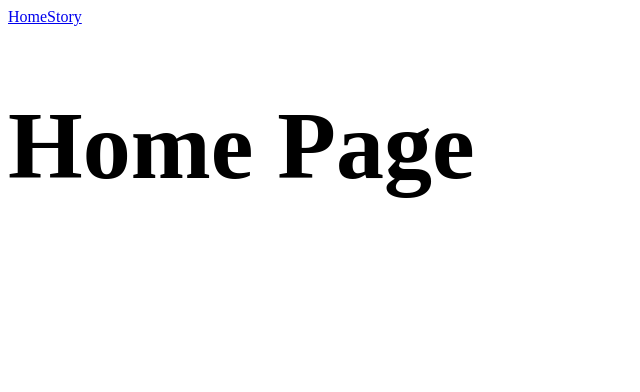
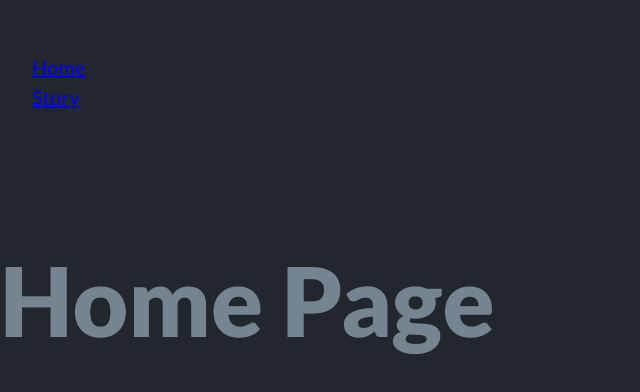
Before and after one commit to christopher-aube/iron-legends, a React (Vite) app: page /iron-legends/ in a window 1280 px wide. Shown: the top 392 px of the page, without its empty margins (0-640 px from the left). Built offline with nearby package versions, Linux system fonts and the light colour scheme.

Commit message:
UPDATE - basic styling

```diff
--- a/src/components/app/index.tsx
+++ b/src/components/app/index.tsx
@@ -1,8 +1,9 @@
 import React from 'react'
 import { BrowserRouter as Router, Routes, Route, Navigate } from 'react-router-dom'
+import styles from './styles.module.scss'
+import { Nav } from '../nav'
 import pageHome from '../../pages/home'
 import pageStory from '../../pages/story'
-import { Nav } from '../nav'
 
 const basename = '/iron-legends'
 
@@ -17,12 +18,13 @@ const ReRoute = () => {
 }
 
 const AppRoutes = () => {
+  console.log('styles', styles)
   return (
     <Router basename={basename}>
-      <aside>
+      <aside className={styles.pane}>
         <Nav />
       </aside>
-      <main>
+      <main className={styles.main}>
         <Routes>
           <Route path={`${pageStory.Route}`} element={<pageStory.Page />}/>
           <Route path={`${pageHome.Route}`} element={<pageHome.Page />}/>
--- /dev/null
+++ b/src/components/app/styles.module.scss
@@ -0,0 +1,29 @@
+@use '../../styles' as *;
+
+html,
+body {
+  background-color: $sys-bg-default;
+  color: $sys-color-default;
+  margin: 0;
+  padding: 0;
+}
+
+body {
+  font-size: 1.25rem;
+  font-family: 'Lato', sans-serif;
+}
+
+#app {
+  display: flex;
+  height: 100vh;
+}
+
+.pane {
+  min-width: 300px;
+  padding: 2rem;
+}
+
+.main {
+  max-height: 100%;
+  overflow-y: auto;
+}
--- a/src/components/nav/index.tsx
+++ b/src/components/nav/index.tsx
@@ -8,7 +8,11 @@ const createLinks = () => {
   const pages = [pageHome, pageStory]
 
   return pages.map((page, index) => {
-    return <Link key={index} to={`${page.Route}`} className={styles.navItem}>{page.Name}</Link>
+    return (
+      <li>
+        <Link key={index} to={`${page.Route}`} className={styles.navItem}>{page.Name}</Link>
+      </li>
+    )
   })
 }
 
@@ -16,7 +20,9 @@ export const Nav = () => {
   const links = createLinks()
 
   return (
-    <nav className={styles.nav}>{links}</nav>
+    <nav className={styles.nav}>
+      <ul>{links}</ul>
+    </nav>
   )
 }
 
--- a/src/components/nav/styles.module.scss
+++ b/src/components/nav/styles.module.scss
@@ -1,9 +1,16 @@
+@use '../../styles' as *;
+
 .nav {
+  display: flex;
+  flex-direction: column;
+
   &__item {
     cursor: pointer;
     text-decoration: none;
+    color: $sys-color-default;
 
     &:hover {
+      color: $sys-color-accent;
       text-decoration: underline;
     }
   }
--- a/src/index.html
+++ b/src/index.html
@@ -4,6 +4,9 @@
   <meta http-equiv="X-UA-Compatible" content="IE=edge">
   <meta name="viewport" content="width=device-width, initial-scale=1.0">
   <title>Iron Legends</title>
+  <link rel="preconnect" href="https://fonts.googleapis.com">
+  <link rel="preconnect" href="https://fonts.gstatic.com" crossorigin>
+  <link href="https://fonts.googleapis.com/css2?family=Lato:ital,wght@0,300;0,400;0,900;1,300;1,400;1,900&display=swap" rel="stylesheet">
   <script type="module" src="./index.tsx"></script>
 </head>
 <body>
--- a/src/pages/story/content.tsx
+++ b/src/pages/story/content.tsx
@@ -2,7 +2,7 @@ import React from 'react'
 
 export const Content = () => {
   const style1018 = {
-  "objectFit": "cover",
+  "object-fit": "cover",
   "width": "50px"
 } as React.CSSProperties
 
@@ -13,7 +13,7 @@ export const Content = () => {
 <p>The peace forged in autumn between the great city states of Kathis and Falamon began to thaw during the long winter nights. The two great powers only managed to inflame one another as each sought to bring the other under their rule. With the dawn of spring, the mountain passes along their shared border became clear, giving way to a new season of conflict.</p>
 <p>The Kathians aimed to deliver a quick decisive blow by securing their northern border and taking hold of the fertile valleys of Falamon's southern lands. To ensure the success of this new campaign, Kathis called upon their fellow Brennic allies and raised levies from their Edosian colonies.</p>
 <p>When the recruiters from the Kathian army came to your home, your master complied with their request and sold you into their service. On the long road to Kathis, you were measured and tested. Showing some fighting promise, you were chosen to serve as a vanguard in the 8th Legion.</p>
-<p><img style={style1018}  src="../../../assets/symbols/battle-standard-red-dragon-cohort.png" /> While encamped outside the capitol, you were assigned to the Red Dragons cohort. After four weeks of training day and night, the drums of war sounded and the 8th Legion marched north.</p>
+<p><img style={style1018}  src=".././assets/symbols/battle-standard-red-dragon-cohort.png" /> While encamped outside the capitol, you were assigned to the Red Dragons cohort. After four weeks of training day and night, the drums of war sounded and the 8th Legion marched north.</p>
 <h2>Strange Beginnings</h2>
 <p>Each of the cohorts of the 8th were assigned to secure a specific mountain pass, the Red Dragons were to hold the pass leading into the Aeus Valley. With the omens in your favor, the Red Dragons were able to take the pass and construct a camp without encountering any resistance.</p>
 <p>With a foothold established, you and half of the cohort marched north through the heavy forest while keeping close to the westward mountains. After almost three full days of being forced marched at double pace, you stopped at the head of a small river to make camp for the night.</p>
--- /dev/null
+++ b/src/styles/_index.scss
@@ -0,0 +1,2 @@
+@forward './vars';
+@forward './reset';
--- /dev/null
+++ b/src/styles/_reset.scss
@@ -0,0 +1,18 @@
+*,
+*::before,
+*::after {
+  box-sizing: border-box;
+}
+
+body {
+  min-height: 100vh;
+  scroll-behavior: smooth;
+  text-rendering: optimizeLegibility;
+  line-height: 1.5;
+}
+
+ul,
+ol {
+  list-style: none;
+  padding: 0;
+}
--- /dev/null
+++ b/src/styles/_vars.scss
@@ -0,0 +1,5 @@
+$sys-color-default: #768390;
+$sys-color-muted: #768390;
+$sys-color-accent: #539bf5;
+$sys-bg-default: #22272e;
+$sys-bg-accent: #2d333b;
```
